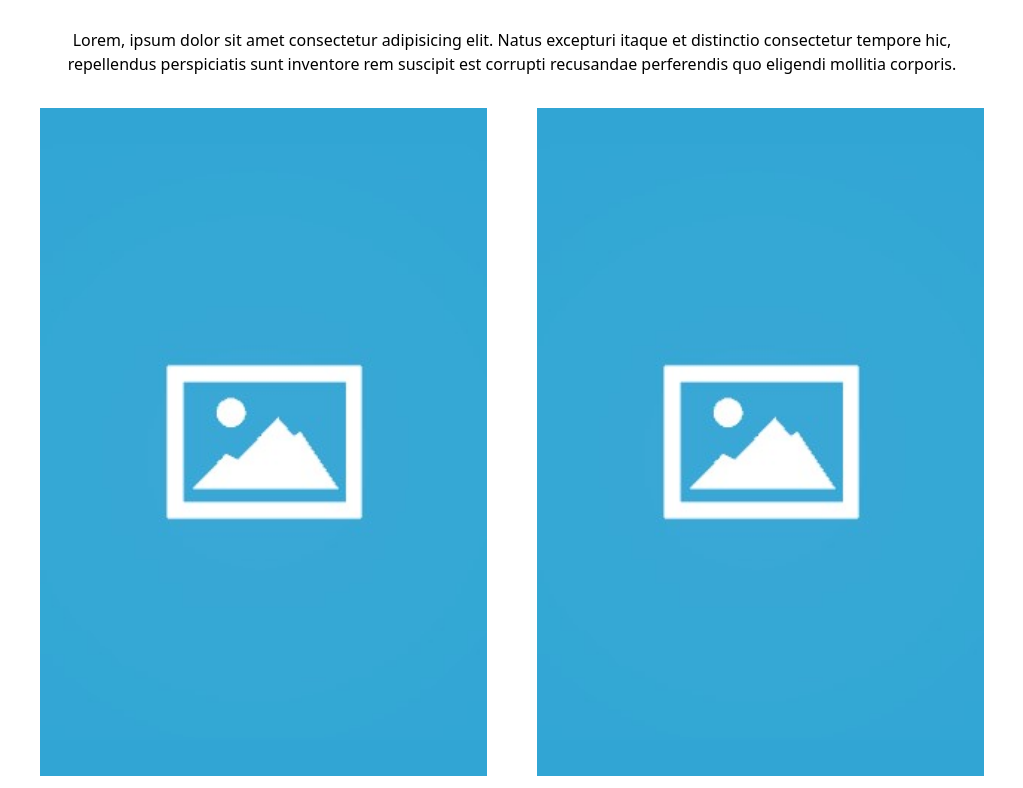
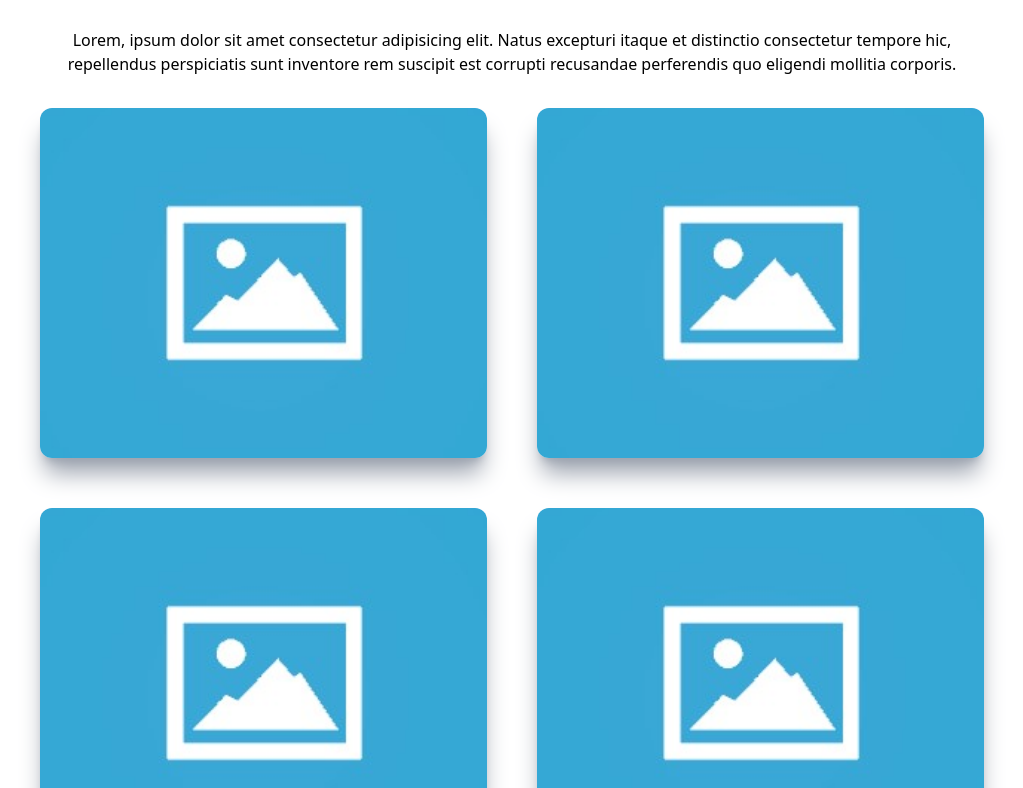
Before and after one commit to salamanca77/portafolio-react, a React (Vite) app: page / in a window 1280 px wide. Shown: the part 2452-3240 px from the top of the page, without its empty margins (160-1183 px from the left). Built offline with nearby package versions, Linux system fonts and the light colour scheme.

Commit message:
modified: ProyectoItem.jsx, tailwind.config.js

```diff
--- a/src/components/ProyectoItem.jsx
+++ b/src/components/ProyectoItem.jsx
@@ -1,8 +1,11 @@
-export function ProyectoItem({img, title}){
-    return(
-         <div className="bg-red-500">
-            {/* <div className="bg-green-400 w-ful text-center">holas</div> */}
-            <img src={img} className="w-full h-[350npx] object-cover "/>
-         </div>
+export function ProyectoItem({ img, title }) {
+    return (
+        <div className="relative flex items-center justity-center h-auto w-full shadow-xl shadow-gray-400 rounded-xl group hover:bg-gradient-to-r from-gray-200 to-[#001b5e] ">
+            <img src={img} alt="/" className="w-full object-cover h-[350px] rounded-xl group-hover:opacity-10" />
+            <div className="w-full hidden group-hover:block absolute">
+                <h3 className=" text-2xl font-bold text-white tracking-wider text-center">{title}</h3>
+                <p className="pb-4 pt-2 text-white text-center">React js</p>
+            </div>
+        </div>
     )
 }
--- a/tailwind.config.js
+++ b/tailwind.config.js
@@ -7,7 +7,7 @@ export default {
   theme: {
     extend: {gridTemplateColumns: {
       // Simple 16 column grid
-     'fill': 'repeat(auto-fill, minmax(300px, 1fr))',
+     'fill': 'repeat(auto-fill, minmax(350px, 1fr))',
 
       // Complex site-specific column configuration
      'footer': '200px minmax(900px, 1fr) 100px',
```
